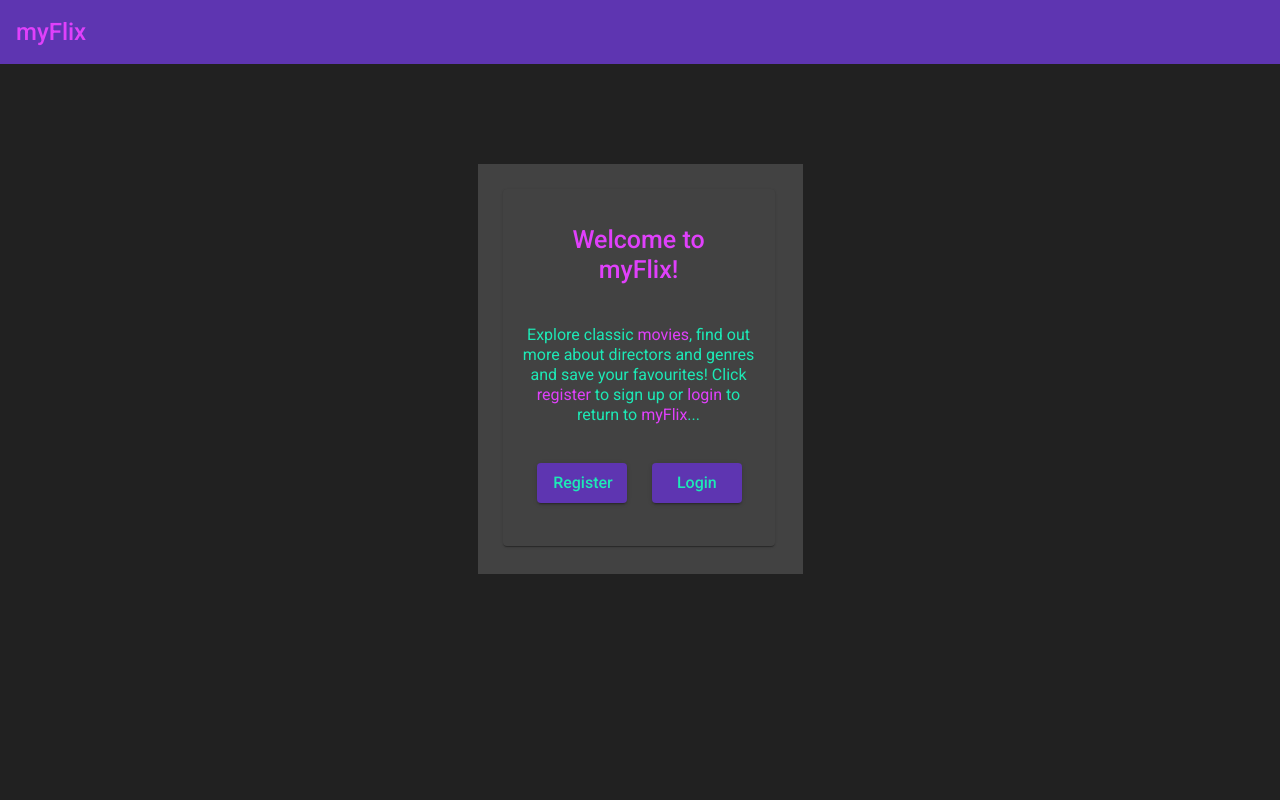
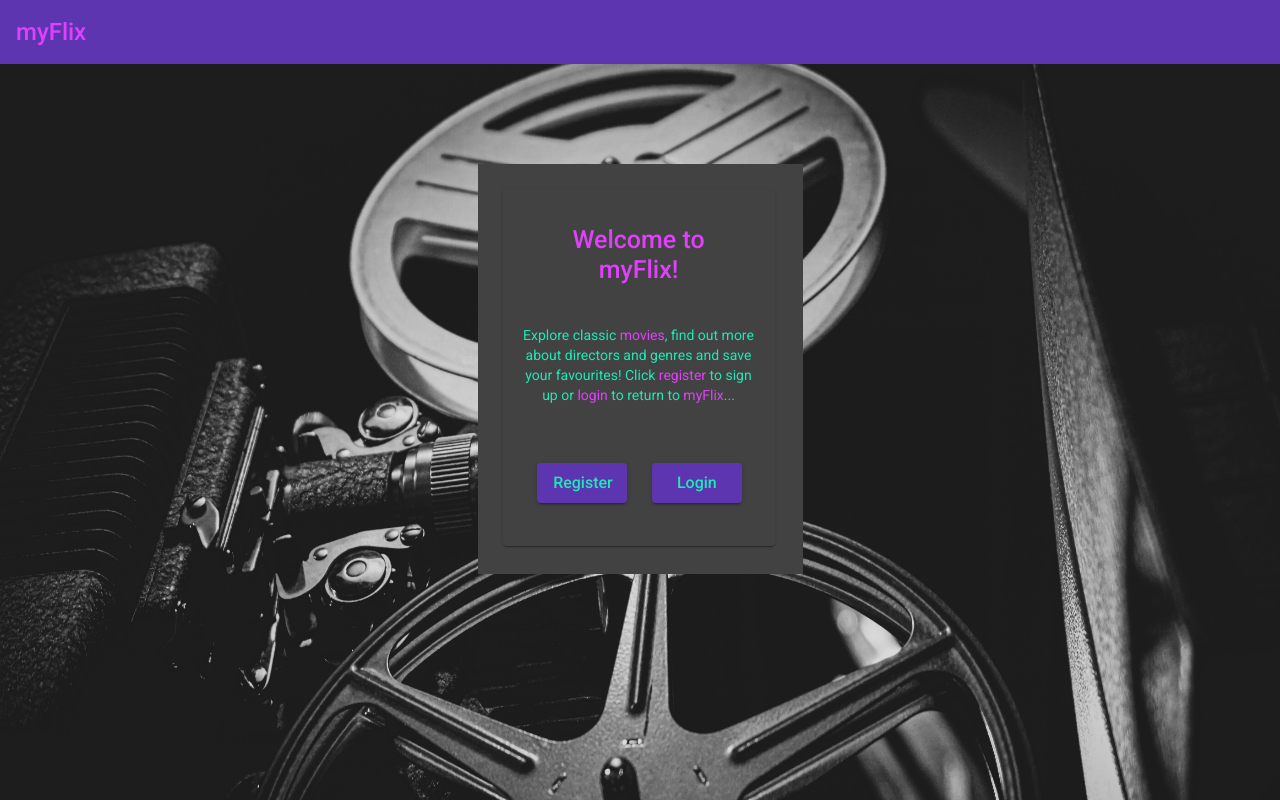
Before and after one commit to Penny167/myFlix-Angular-client, an Angular app: page /welcome in a window 1280 px wide. Shown: the top 800 px of the page. Built offline with nearby package versions, Linux system fonts and the light colour scheme.

Commit message:
Added background image to welcome page. Changed toolbar to fixed position and updated component containers to include extra padding for the toolbar space.

```diff
--- a/src/app/favourites/favourites.component.scss
+++ b/src/app/favourites/favourites.component.scss
@@ -3,7 +3,7 @@
   flex-wrap: wrap;
   justify-content: center;
   margin-top: 50px;
-  padding: 50px;
+  padding: 100px;
 }
 
 .mat-card {
--- a/src/app/movie-card/movie-card.component.scss
+++ b/src/app/movie-card/movie-card.component.scss
@@ -3,7 +3,7 @@
   flex-wrap: wrap; // Allows the movies to display over multiple rows
   justify-content: center;
   margin-top: 50px;
-  padding: 50px;
+  padding: 100px;
 }
 
 .mat-card {
--- a/src/app/navigation/navigation.component.html
+++ b/src/app/navigation/navigation.component.html
@@ -24,7 +24,7 @@
 <!-- The ngIf directive is used to conditionally render the sidenav menu button in the toolbar at mobile screen sizes and nav items for other screen sizes -->
 <!-- The ngSwitch directive is then used to determine which component to display in the view based on the nav item selected by the user -->
   <mat-sidenav-content>
-    <mat-toolbar color="primary">
+    <mat-toolbar id="main-toolbar" color="primary">
       <button type="button" aria-label="Toggle sidenav" mat-icon-button
         *ngIf="(isHandset | async)!.matches"
         (click)="nav.toggle()">
@@ -37,7 +37,7 @@
       <button *ngIf="!(isHandset | async)!.matches" mat-flat-button (click)="changeComponentDisplayed('favourites')">myFavourites</button>
       <button *ngIf="!(isHandset | async)!.matches" mat-flat-button id="logout" (click)="logout()">LogOut</button>
     </mat-toolbar>
-    <div [ngSwitch]="componentDisplayed">
+    <div [ngSwitch]="componentDisplayed" class="content">
       <app-movie-card *ngSwitchCase="'movies'"></app-movie-card>
       <app-profile *ngSwitchCase="'profile'"></app-profile>
       <app-favourites *ngSwitchCase="'favourites'"></app-favourites>
--- a/src/app/navigation/navigation.component.scss
+++ b/src/app/navigation/navigation.component.scss
@@ -8,6 +8,15 @@
 
 .hidden {
   display: none;
+}
+
+#main-toolbar {
+  position: fixed;
+  z-index: 1;
+}
+
+.content {
+  z-index: 0;
 }
 
 .spacer { // Styles the toolbar so that the title is to the left and the nav buttons are to the right
--- a/src/app/profile/profile.component.scss
+++ b/src/app/profile/profile.component.scss
@@ -2,7 +2,7 @@
   display: flex;
   justify-content: center;
   margin-top: 50px;
-  padding: 50px;
+  padding: 100px;
 }
 
 .mat-card {
--- a/src/app/welcome-page/welcome-page.component.scss
+++ b/src/app/welcome-page/welcome-page.component.scss
@@ -12,6 +12,10 @@
   display: flex;
   justify-content: center;
   padding-top: 100px;
+  background-image: url('/../assets/jason-dent-SnXIF8_2oPw-unsplash.jpg');
+  background-repeat: no-repeat;
+  background-attachment: fixed;
+  background-size: 100% 100%;
 }
 
 .card-border { // This improves the appearance of the component on the page, making it look similar to the dialogs that include forms
@@ -58,7 +62,7 @@
 
 .mat-card-content {
   color: #1DE9B6;
-  font-size: 16px;
+  font-size: 14px;
   text-align: center;
   margin-top: 40px;
 }
```
Also changed, not shown: src/assets/jason-dent-SnXIF8_2oPw-unsplash.jpg (added).
